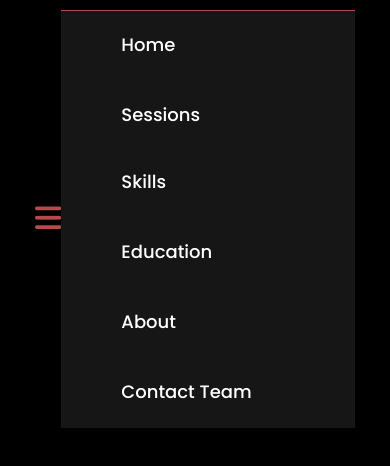
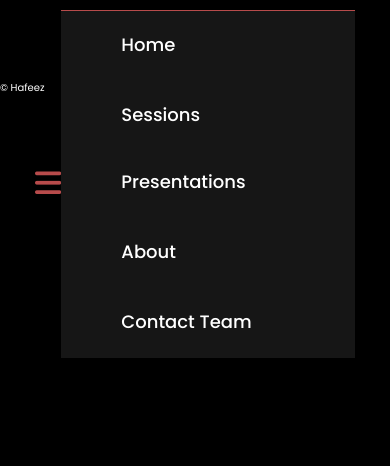
Before and after one commit to MohammedHafeezAhmed/Designs, a plain HTML site: page design thinking 3 .html in a window 390 px wide. Both pictures are taken after a click on the element 48 px from the left and 32 px from the top of the page. Drawn offline with Linux system fonts and the light colour scheme.

Commit message:
Update design thinking 3 .html

```diff
--- a/design thinking 3 .html
+++ b/design thinking 3 .html
@@ -19,45 +19,45 @@
       <nav class="nav-links">
         <a href="index.html">Home</a>
         <div class="dropdown">
-            <a href="sessions.html" class="dropbtn">Sessions</a>
+            <a class="dropbtn">Sessions</a>
             <div class="dropdown-content">
-                <a href="design thinking 1.html">Page 1</a>
-                <a href="design thinking 2 .html">Page 2</a>
-                <a href="design thinking 3 .html">Page 3</a>
-                <a href="#">Page 4</a>
+                <a href="design thinking 1.html">Class 3</a>
+                <a href="design thinking 2 .html">Class 4</a>
+                <a href="design thinking 3 .html">Class 5</a>
+                <a href="#">Class 6</a>
             </div>
         </div>
-        <a href="#">Skills</a>
-        <a href="#">Education</a>
+        <a href="presentations.html">Presentations</a>
         <a href="about.html">About</a>
         <a href="contact.html">Contact Team</a>
     </nav>
     </header>
 
 
+
+
+
+    <div class="footer">
+        <p>&copy; Hafeez</p>
+      </div>
+<br><br><br><br>
     <script>
         function toggleMenu() {
             var navLinks = document.querySelector(".nav-links");
             navLinks.classList.toggle("active");
         }
     </script>
+
+   <!-- sessions dropdown java -->
    <script>
-    let lastScrollTop = 0;
-    const header = document.querySelector("header");
+    document.addEventListener("DOMContentLoaded", function() {
+        const dropdown = document.querySelector('.dropdown');
 
-    window.addEventListener("scroll", function() {
-        let scrollTop = window.pageYOffset || document.documentElement.scrollTop;
-
-        if (scrollTop === 0) {
-            // At the very top of the page, show the navbar
-            header.style.top = "0";
-        } else if (scrollTop > lastScrollTop) {
-            // Scrolling down, hide the navbar
-            header.style.top = "-80px"; // Adjust this based on header height
-        }
-        lastScrollTop = scrollTop;
+        dropdown.addEventListener('click', function() {
+            this.classList.toggle('active');
+        });
     });
 </script>
-
+<!-- sessions dropdown java ends -->
 </body>
 </html>
```
